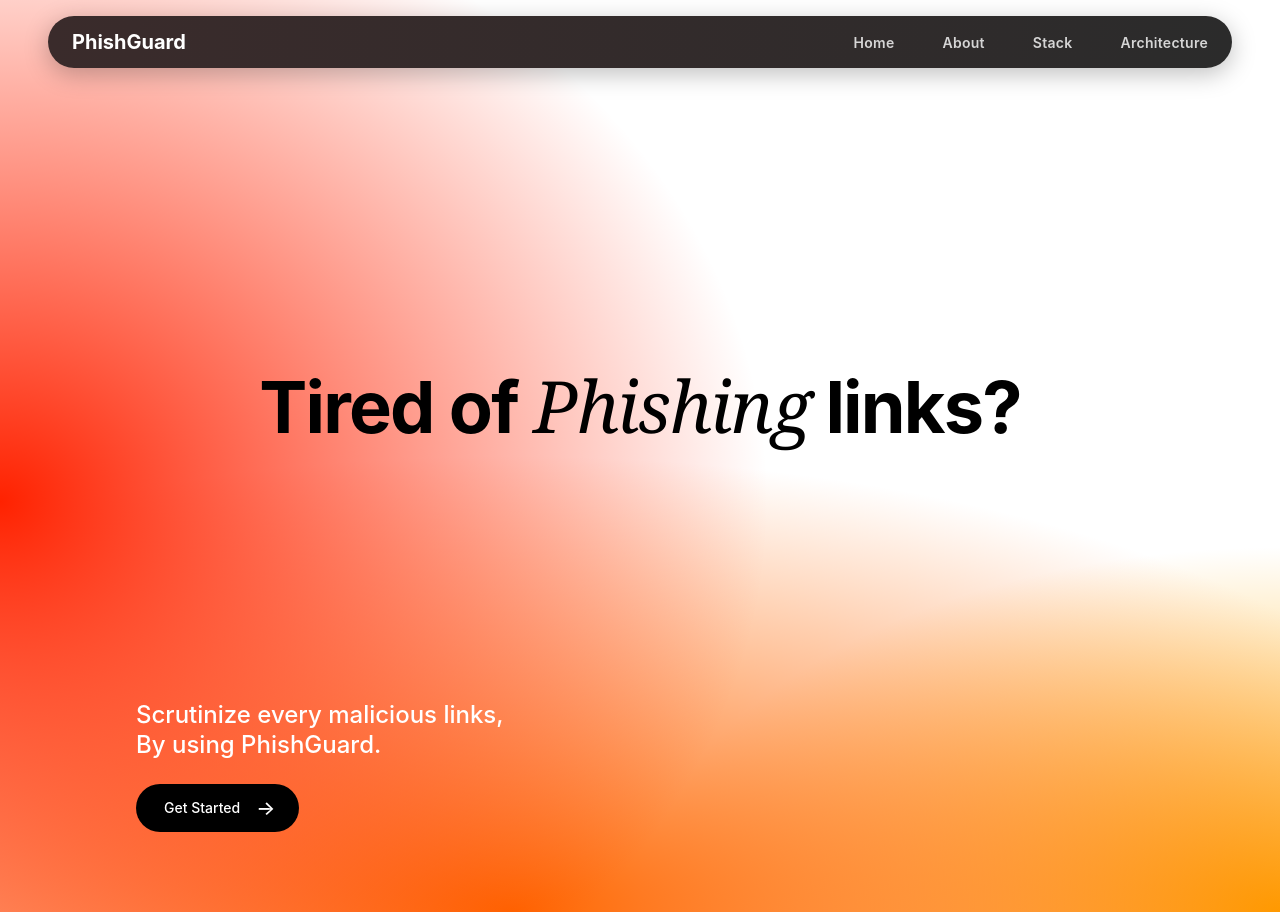
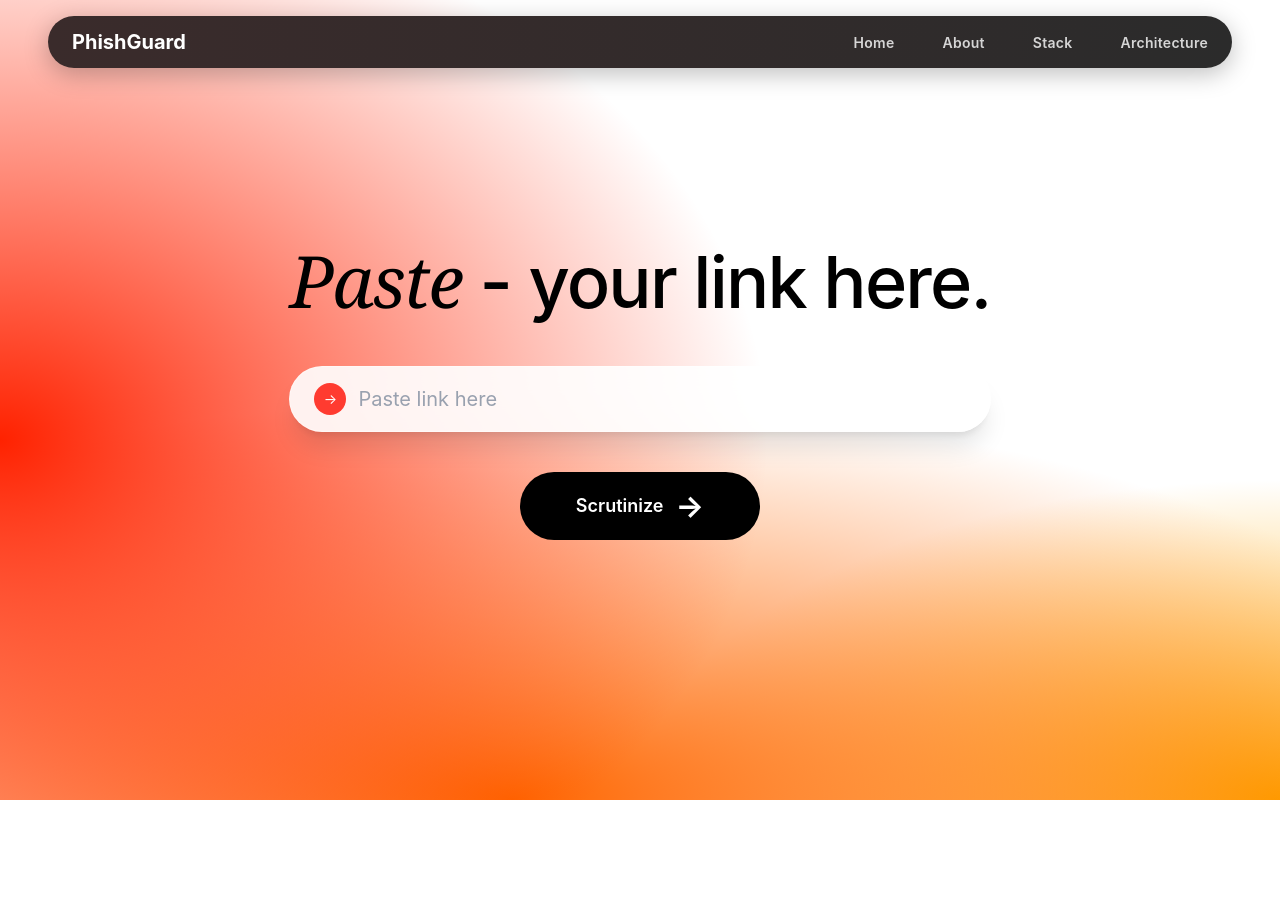
Before and after one commit to dibyajyoti-singha2004/PhishGuard, a React (Vite) app in the folder frontend/: page / in a window 1280 px wide. After the commit the page ends 800 px from the top, so only its background shows below. Built offline with nearby package versions, Linux system fonts and the light colour scheme.

Commit message:
Updated Home.jsx

```diff
--- a/frontend/src/pages/Home.jsx
+++ b/frontend/src/pages/Home.jsx
@@ -1,40 +1,88 @@
-import PageWrapper from '../components/common/PageWrapper';
+import PageWrapper from "../components/common/PageWrapper";
 import { useNavigate } from "react-router-dom";
+import { useState } from "react";
 
-const HomePage = () => {
+export default function GetStarted() {
+  const [url, setUrl] = useState("");
+  const [isLoading, setIsLoading] = useState(false);
   const navigate = useNavigate();
+
+  const handleScan = async () => {
+    if (!url) return;
+
+    setIsLoading(true);
+    try {
+      const response = await fetch("http://localhost:8000/api/scan", {
+        method: "POST",
+        headers: {
+          "Content-Type": "application/json",
+        },
+        body: JSON.stringify({ url: url }),
+      });
+
+      if (!response.ok) throw new Error("Backend Error");
+
+      const data = await response.json();
+      navigate("/result", { state: { url: url, scanData: data } });
+
+    } catch (error) {
+      console.error("Error scanning URL:", error);
+      alert("Failed to connect. Is your FastAPI backend running on port 8000?");
+    } finally {
+      setIsLoading(false);
+    }
+  };
 
   return (
     <PageWrapper>
-      <div className="min-h-screen flex flex-col justify-between py-20 px-8 md:px-16 lg:px-24">
+      {/* REMOVED: bg-gradient, min-h-[80vh], and rounded corners.
+         ADDED: h-[calc(100vh-80px)] to center content perfectly in the remaining screen space.
+      */}
+      <div className="flex flex-col items-center justify-center min-h-[70vh] w-full bg-transparent">
 
-        {/* Top Section */}
-        <div className="flex-1 flex items-center justify-center -mt-20">
-          <h1 className="text-5xl md:text-7xl font-bold text-black tracking-tight text-center">
-            Tired of <span className="italic font-serif font-medium">Phishing</span> links?
-          </h1>
+        <div className="text-center">
+
+          {/* Heading - Increased size and font weight to match Pic 1 */}
+          <h2 className="text-7xl font-medium mb-12 tracking-tight text-black">
+            <span className="italic font-serif">Paste</span> - your link here.
+          </h2>
+
+          {/* Input box - Pure white, high contrast, wider */}
+          <div className="flex items-center bg-white/90 backdrop-blur-md rounded-full shadow-xl px-6 py-4 w-full max-w-[900px] mx-auto mb-10 border border-white/40 focus-within:border-black focus-within:shadow-2xl transition-all duration-300">
+
+            {/* The Red Arrow Icon from Pic 1 */}
+            <div className="bg-[#FF3B30] rounded-full h-8 w-8 flex items-center justify-center mr-3 shrink-0">
+  <span className="text-white text-sm font-normal leading-none">
+    →
+  </span>
 </div>
 
-        {/* Bottom Section */}
-        <div className="max-w-xl">
-          <p className="text-xl md:text-2xl text-white mb-6 leading-tight font-medium">
-            Scrutinize every malicious links,
-            <br />
-            By using <span>PhishGuard.</span>
-          </p>
+            <input
+              type="text"
+              placeholder="Paste link here"
+              value={url}
+              onChange={(e) => setUrl(e.target.value)}
+              className="flex-1 outline-none text-xl text-black bg-transparent placeholder-gray-400"
+            />
+          </div>
 
+          {/* Button - Large pill shape */}
           <button
-            onClick={() => navigate("/scan")}
-            className="bg-black text-white px-6 py-2.5 rounded-full text-sm font-medium flex items-center gap-4 hover:opacity-90 transition-all w-fit"
+  onClick={handleScan}
+  disabled={isLoading}
+  className="bg-black text-white px-14 py-4 rounded-full text-lg font-semibold hover:scale-105 transition-all active:scale-95 disabled:opacity-50 flex items-center gap-3 mx-auto cursor-pointer"
 >
-            <span className="pl-1">Get Started</span>
-            <span className="text-xl">→</span>
+  {isLoading ? (
+    "Scanning..."
+  ) : (
+    <>
+      <span>Scrutinize</span>
+      <span className="text-3xl font-bold">→</span>
+    </>
+  )}
 </button>
         </div>
-
       </div>
     </PageWrapper>
   );
-};
-
-export default HomePage;
+}
```
Lines whose indentation alone changed are shown as unchanged.
